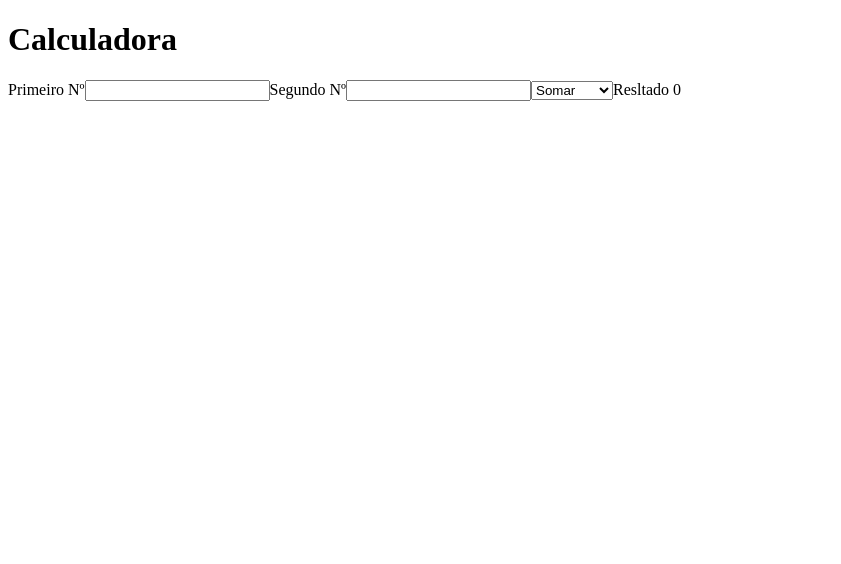
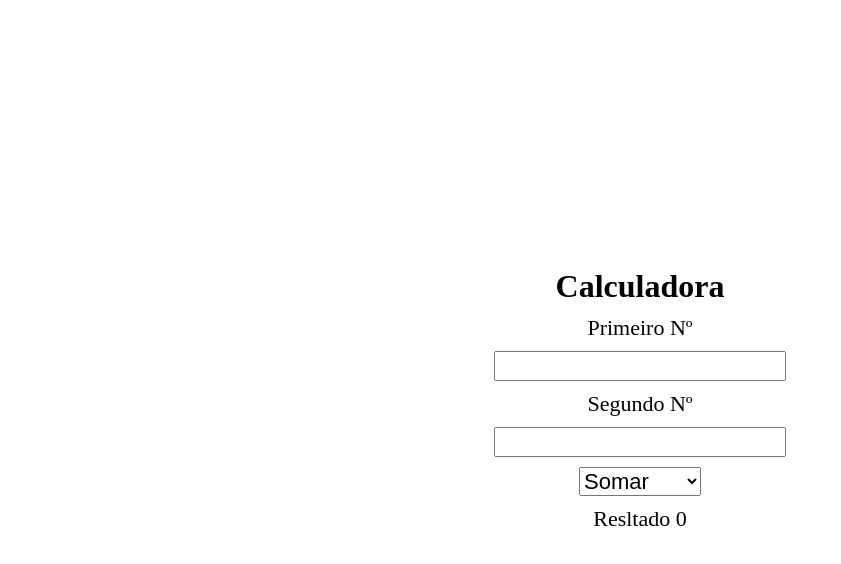
Before and after one commit to dev-leandroborges/simple-calculation, a React (Vite) app: page / in a window 1280 px wide. Shown: the top 564 px of the page, without its empty margins (0-841 px from the left). Built offline with nearby package versions, Linux system fonts and the light colour scheme.

Commit message:
Arrumando a calculadora com CSS

```diff
--- /dev/null
+++ b/src/App.css
@@ -0,0 +1,18 @@
+* {
+    padding: 0;
+    margin: 0;
+    box-sizing: border-box;
+}
+
+.App {
+    display: flex;
+    justify-content: center;
+    align-items: center;
+    flex-direction: column;
+    height: 100vh;
+}
+
+input, label, select {
+    margin-top: 10px;
+    font-size: 22px;
+}
--- a/src/App.jsx
+++ b/src/App.jsx
@@ -1,3 +1,5 @@
+
+
 function App () {
   return (
     <div className="App">
--- a/src/main.jsx
+++ b/src/main.jsx
@@ -1,6 +1,7 @@
 import React from 'react'
 import ReactDOM from 'react-dom/client'
 import App from './App'
+import './App.css'
 
 
 ReactDOM.createRoot(document.getElementById('root')).render(
```
